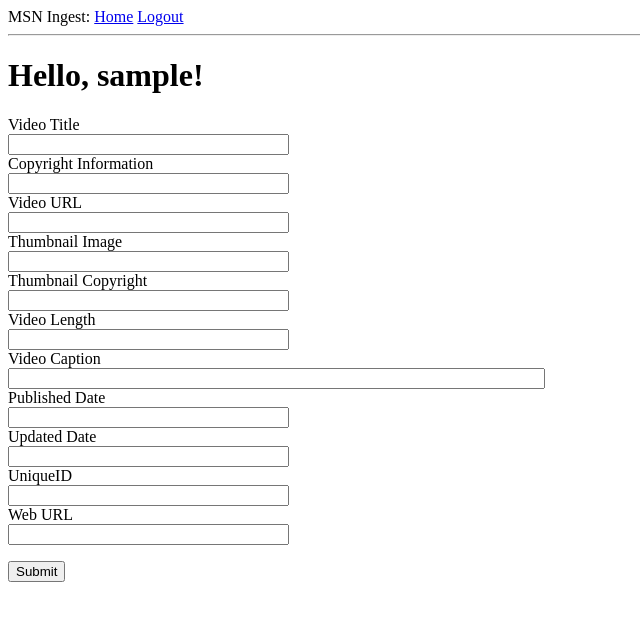
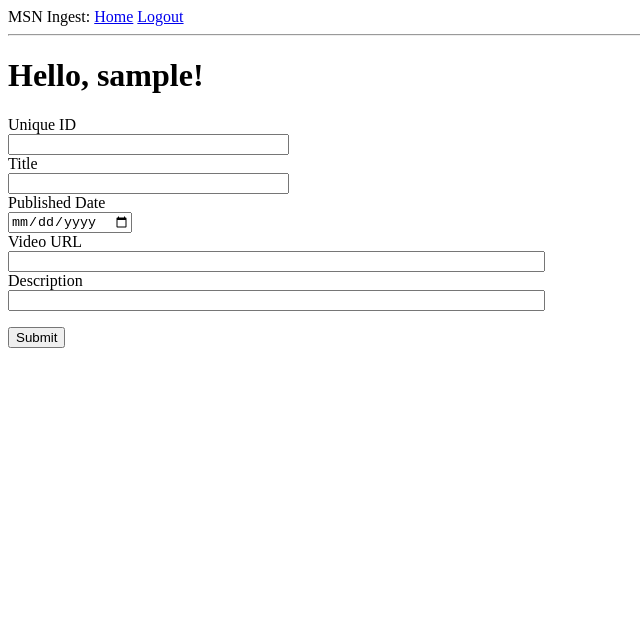
Before and after one commit to darthbrian/msningest, a Flask app: page / in a window 1280 px wide. Shown: the top 621 px of the page, without its empty margins (0-640 px from the left). Run offline with Flask 2, Linux system fonts and the light colour scheme; the visitor is signed in with stand-in values (Sample User, id 1); data comes from the database, SQL or seed files in the repository.

Commit message:
modified webform fields and validation

```diff
--- a/app/forms.py
+++ b/app/forms.py
@@ -1,5 +1,6 @@
 from flask_wtf import FlaskForm
-from wtforms import StringField, PasswordField, BooleanField, SubmitField, TextAreaField, IntegerField, DateTimeField
+from wtforms import StringField, PasswordField, BooleanField, SubmitField, TextAreaField, IntegerField
+from wtforms.fields.html5 import DateField, DateTimeField
 from wtforms.validators import ValidationError, DataRequired, Email, EqualTo, Length
 from app.models import User
 
@@ -27,16 +28,17 @@ class RegistrationForm(FlaskForm):
             raise ValidationError('Please user a different email address.')
 
 class PostForm(FlaskForm):
-    title = StringField('Video Title', validators=[DataRequired()])
-    attribution = StringField('Copyright Information', validators=[DataRequired()])
+    uniqueid = StringField('Unique ID', validators=[DataRequired()])
+    title = StringField('Title', validators=[DataRequired()])
+    pubdate = DateField('Published Date', format='%Y-%m-%d', validators=[DataRequired()])
     videourl = StringField('Video URL', validators=[DataRequired()])
-    thumbimg = StringField('Thumbnail Image', validators=[DataRequired()])
-    thumbatt = StringField('Thumbnail Copyright', validators=[DataRequired()])
-    vidlength = StringField('Video Length', validators=[DataRequired()])
-    vidcap = StringField('Video Caption', validators=[DataRequired()])
-    pubdate = StringField('Published Date', validators=[DataRequired()])
-    update = StringField('Updated Date', validators=[DataRequired()])
-    uniqueid = StringField('UniqueID', validators=[DataRequired()])
-    weburl = StringField('Web URL', validators=[DataRequired()])
+    description = StringField('Description', validators=[DataRequired()])
+    submit = SubmitField('Submit')
+
+    #attribution = StringField('Copyright Information', validators=[DataRequired()])
+    #thumbimg = StringField('Thumbnail Image', validators=[DataRequired()])
+    #thumbatt = StringField('Thumbnail Copyright', validators=[DataRequired()])
+    #vidlength = StringField('Video Length', validators=[DataRequired()])
+    #update = StringField('Updated Date', validators=[DataRequired()])
+    #weburl = StringField('Web URL', validators=[DataRequired()])
     #post = TextAreaField('Tags and Keywords', validators=[DataRequired(), Length(min=1, max=140)])
-    submit = SubmitField('Submit')
--- a/app/templates/index.html
+++ b/app/templates/index.html
@@ -5,61 +5,32 @@
 	<form action="" method="post">
 		{{ form.hidden_tag() }}
 		<p>
+			{{ form.uniqueid.label }}<br>
+			{{ form.uniqueid(size=32) }}<br>
+			{% for error in form.uniqueid.errors %}
+			<span style="color: red;">[{{ error }}]</span>
+			{% endfor %}
 			{{ form.title.label }}<br>
 			{{ form.title(size=32) }}<br>
 			{% for error in form.title.errors %}
 			<span style="color: red;">[{{ error }}]</span>
 			{% endfor %}
-			{{ form.attribution.label }}<br>
-			{{ form.attribution(size=32) }}<br>
-			{% for error in form.attribution.errors %}
+			{{ form.pubdate.label }}<br>
+			{{ form.pubdate(size=10) }}<br>
+			{% for error in form.pubdate.errors %}
 			<span style="color: red;">[{{ error }}]</span>
 			{% endfor %}
 			{{ form.videourl.label }}<br>
-			{{ form.videourl(size=32) }}<br>
+			{{ form.videourl(size=64) }}<br>
 			{% for error in form.videourl.errors %}
 			<span style="color: red;">[{{ error }}]</span>
 			{% endfor %}
-			{{ form.thumbimg.label }}<br>
-			{{ form.thumbimg(size=32) }}<br>
-			{% for error in form.thumbimg.errors %}
+			{{ form.description.label }}<br>
+			{{ form.description(size=64) }}<br>
+			{% for error in form.description.errors %}
 			<span style="color: red;">[{{ error }}]</span>
 			{% endfor %}
-			{{ form.thumbatt.label }}<br>
-			{{ form.thumbatt(size=32) }}<br>
-			{% for error in form.thumbatt.errors %}
-			<span style="color: red;">[{{ error }}]</span>
-			{% endfor %}
-			{{ form.vidlength.label }}<br>
-			{{ form.vidlength(size=32) }}<br>
-			{% for error in form.vidlength.errors %}
-			<span style="color: red;">[{{ error }}]</span>
-			{% endfor %}
-			{{ form.vidcap.label }}<br>
-			{{ form.vidcap(size=64) }}<br>
-			{% for error in form.vidcap.errors %}
-			<span style="color: red;">[{{ error }}]</span>
-			{% endfor %}
-			{{ form.pubdate.label }}<br>
-			{{ form.pubdate(size=32) }}<br>
-			{% for error in form.pubdate.errors %}
-			<span style="color: red;">[{{ error }}]</span>
-			{% endfor %}
-			{{ form.update.label }}<br>
-			{{ form.update(size=32) }}<br>
-			{% for error in form.update.errors %}
-			<span style="color: red;">[{{ error }}]</span>
-			{% endfor %}
-			{{ form.uniqueid.label }}<br>
-			{{ form.uniqueid(size=32) }}<br>
-			{% for error in form.uniqueid.errors %}
-			<span style="color: red;">[{{ error }}]</span>
-			{% endfor %}
-			{{ form.weburl.label }}<br>
-			{{ form.weburl(size=32) }}<br>
-			{% for error in form.weburl.errors %}
-			<span style="color: red;">[{{ error }}]</span>
-			{% endfor %}
+
 		</p>
 		<p>{{ form.submit() }}</p>
 	</form>
```
